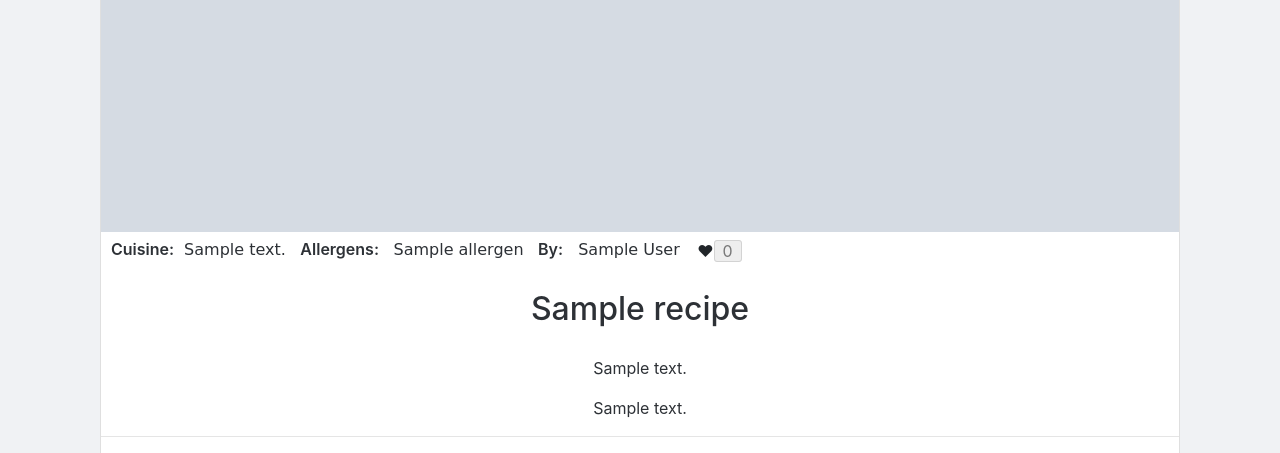
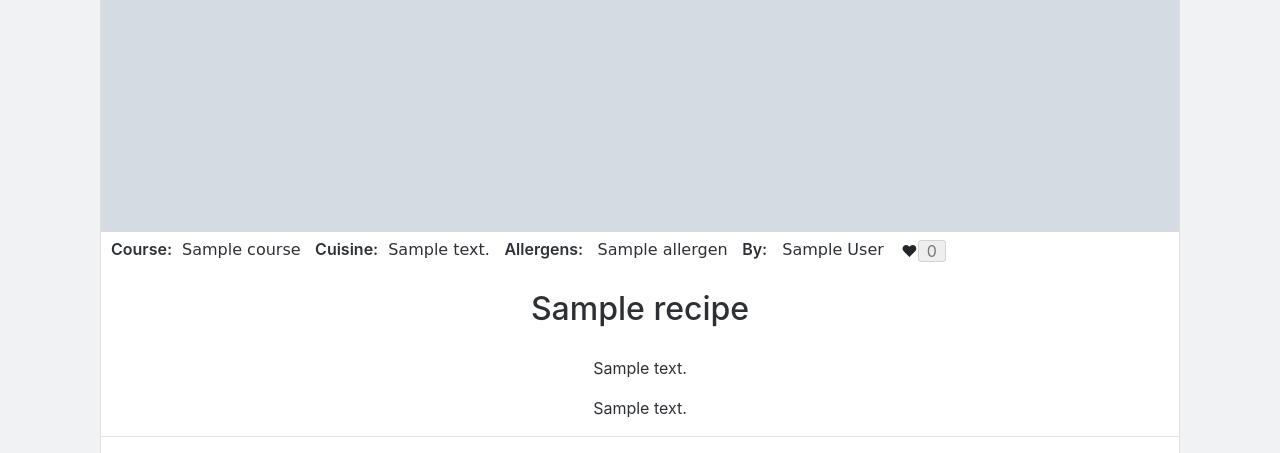
Before and after one commit to Luciano-Lima/myCookbook, a Flask app: template templates/recipe.html in a window 1280 px wide. Shown: the part 838-1291 px from the top of the page. Run offline with Flask 2, Linux system fonts and the light colour scheme; the template is opened without the code that fills it: most values are stand-ins (such as "Sample title", 1, 10 or a date in 2020); grey boxes marked "Sample" are stand-in pictures; some libraries are stand-ins or nearby versions.

Commit message:
Added course to recipes description

```diff
--- a/templates/recipe.html
+++ b/templates/recipe.html
@@ -10,6 +10,7 @@
                 <div class="col-sm-12 col-md-12 col-lg-12">
                     <img class="card-img-top" src="{{ recipes.image }}" alt="Image for {{ recipes.name }}"></img>
                     <div class="cuisine">
+                        <span class="rec-info">Course:</span><span class="rec-info-desc">{{ recipes.course }}</span>
                         <span class="rec-info">Cuisine:</span><span class="rec-info-desc">{{ recipes.cuisine }}</span>
                         <span class="rec-info">Allergens:</span>
                         {% for a in recipes.allergens %}
```
